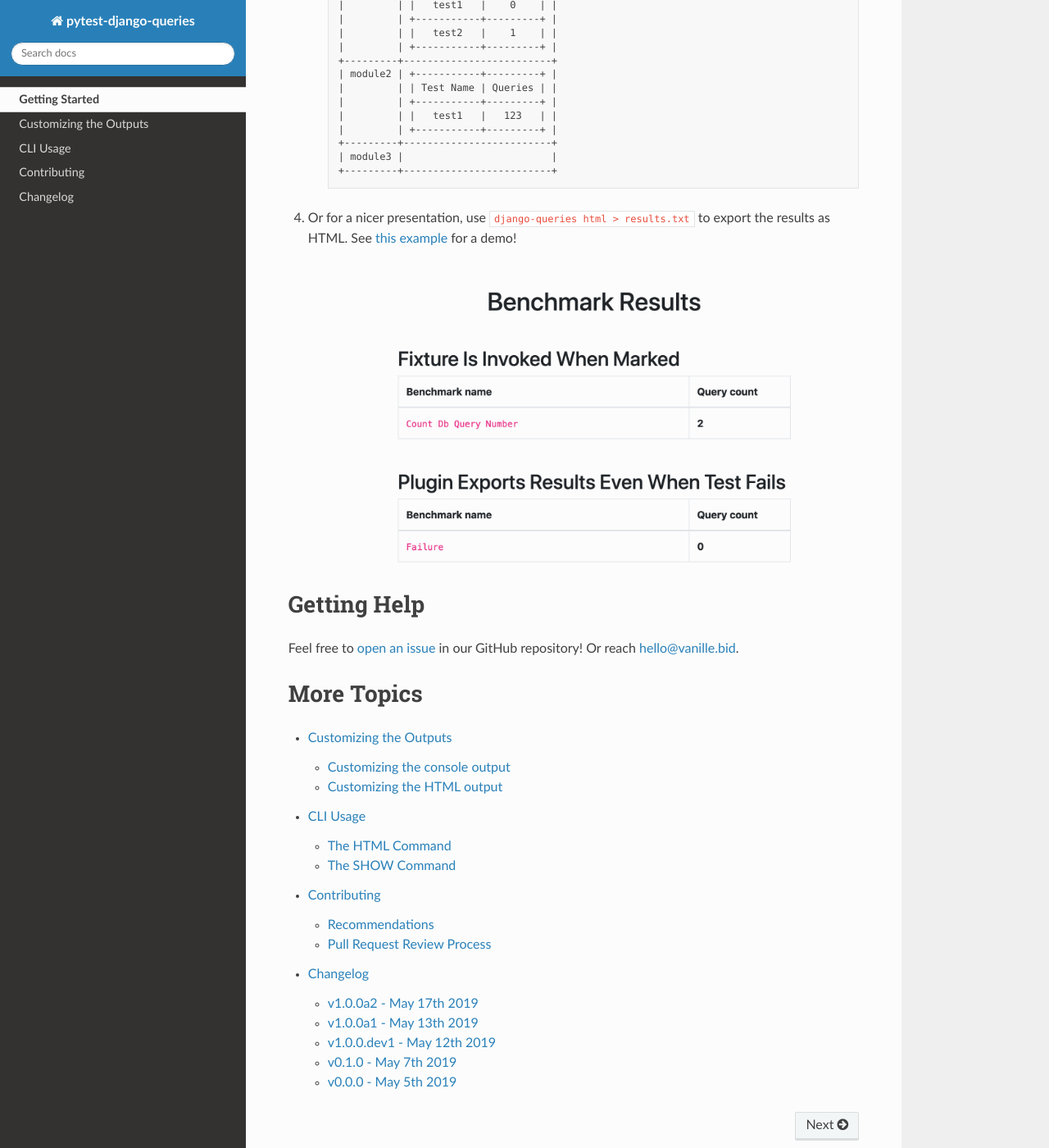
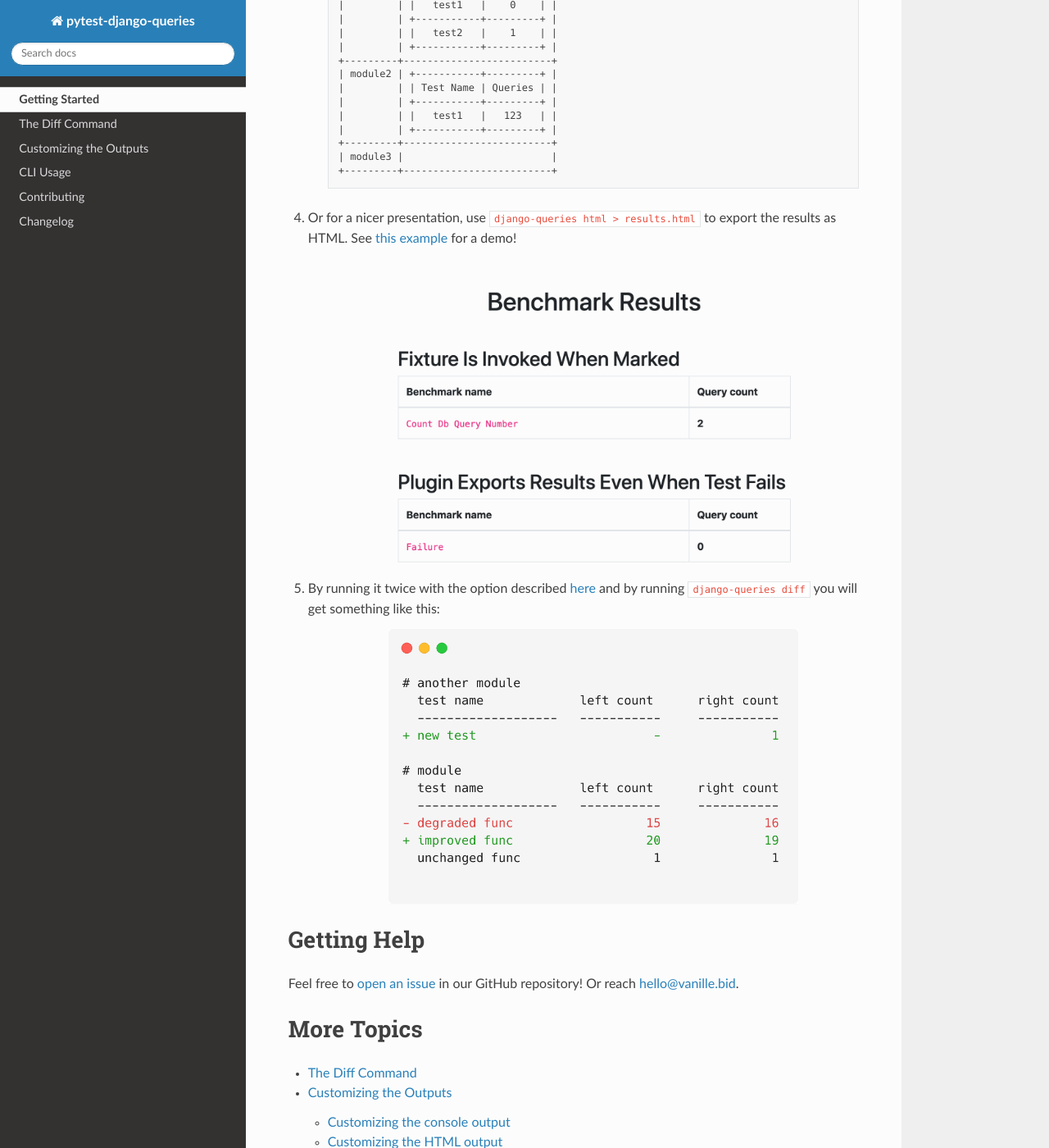
Before and after one commit to NyanKiyoshi/pytest-django-queries, a Sphinx documentation site: the page built from docs/index.rst, in a window 1280 px wide and 1400 px high, scrolled down 953 px. Shown: the whole window at 82% size. Built offline with Sphinx 7.4.7 and the Read the Docs theme 2.0.0, drawn with Linux system fonts in a browser that asks for light colours.

Commit message:
Add documentation for the diff command

```diff
--- /dev/null
+++ b/docs/diff.rst
@@ -0,0 +1,4 @@
+.. _diff_usage:
+
+The Diff Command
+----------------
--- a/docs/index.rst
+++ b/docs/index.rst
@@ -53,9 +53,15 @@
         | module3 |                         |
         +---------+-------------------------+
 
-4. Or for a nicer presentation, use ``django-queries html > results.txt`` to export the results as HTML. See `this example <./html_export_results.html>`_ for a demo!
+4. Or for a nicer presentation, use ``django-queries html > results.html`` to export the results as HTML. See `this example <./html_export_results.html>`_ for a demo!
 
     .. image:: _static/html_export_results.png
+        :width: 500 px
+        :align: center
+
+5. By running it twice with the option described :ref:`here <diff_usage>` and by running ``django-queries diff`` you will get something like this:
+
+    .. image:: _static/diff_results.png
         :width: 500 px
         :align: center
 
@@ -76,6 +82,7 @@
 .. toctree::
     :maxdepth: 2
 
+    diff
     customize
     usage
     contributing
```
Also changed, not shown: docs/usage.rst (+14 -0 lines), docs/_static/diff_results.png (added).
